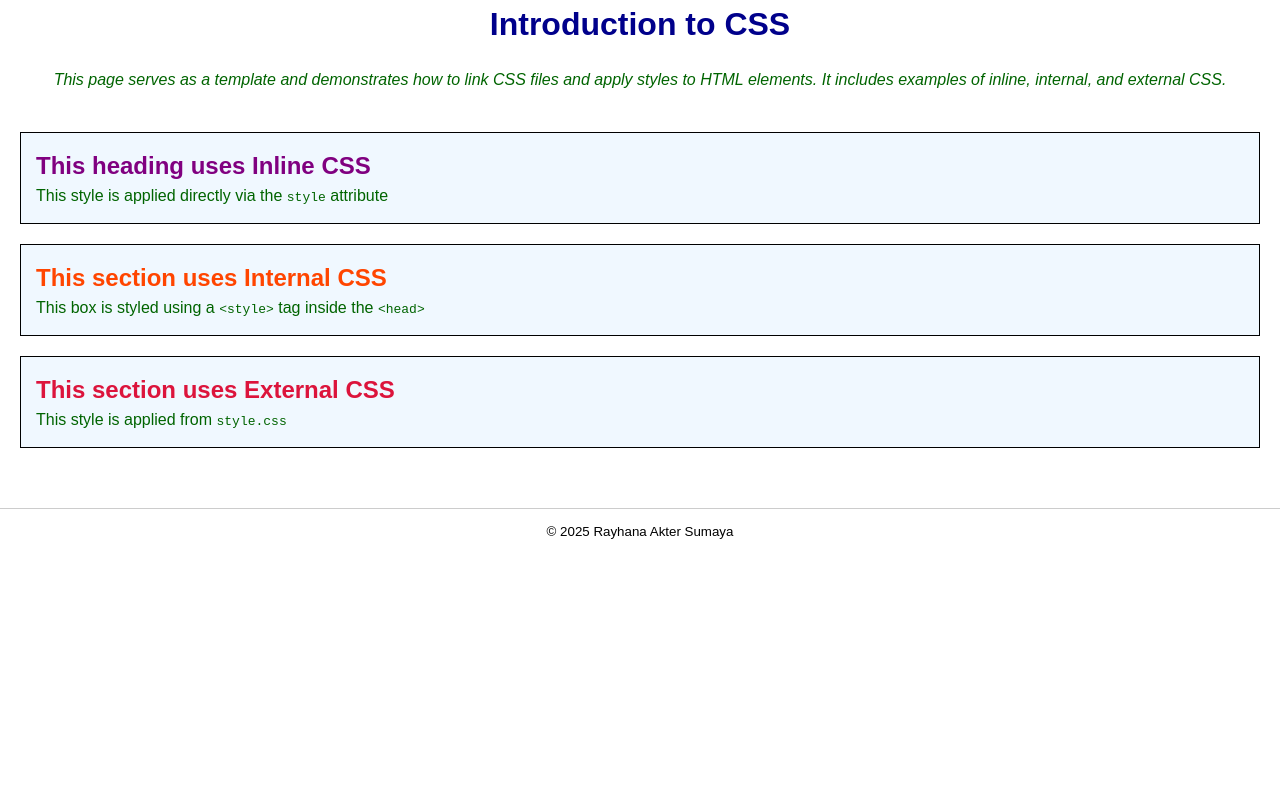
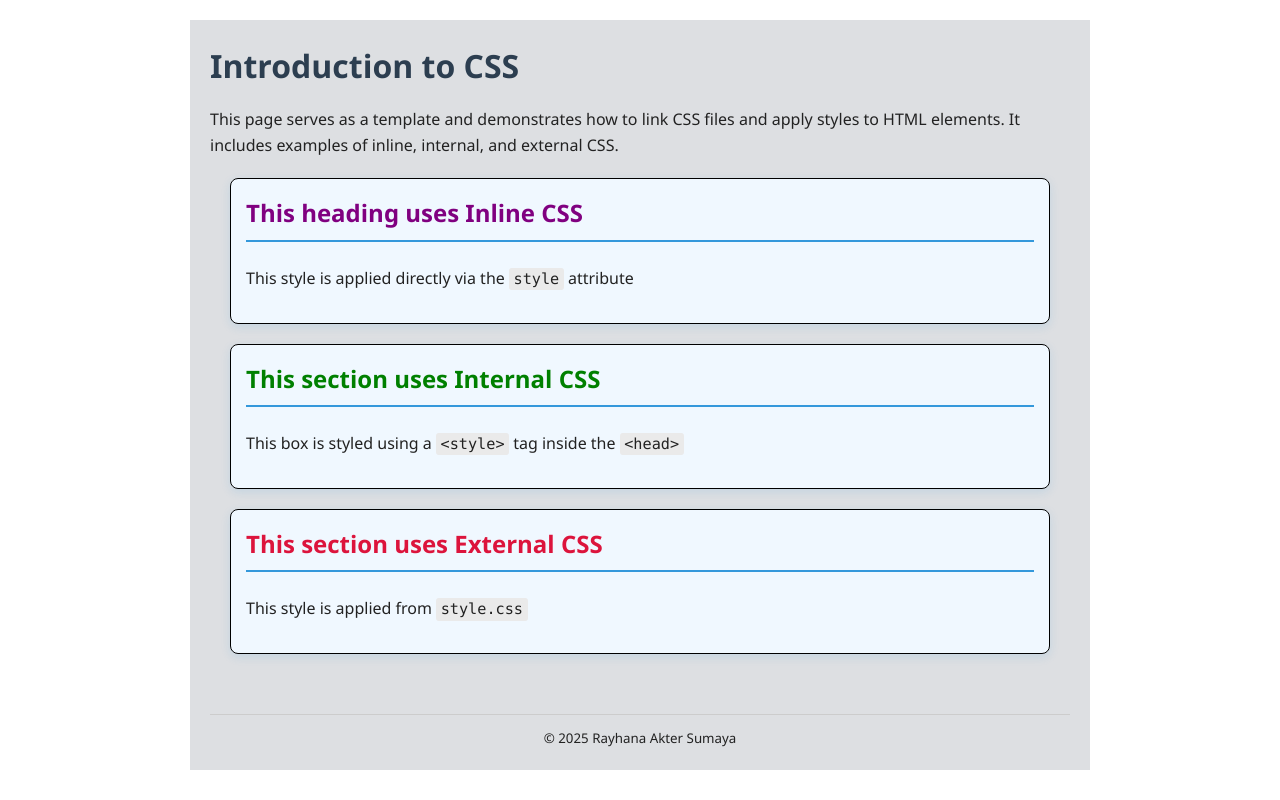
Before and after one commit to RayhanaAkterDev/frontend-core-foundations, a plain HTML site: page 02-css/01-intro-to-css/index.html in a window 1280 px wide. Drawn offline with Linux system fonts and the light colour scheme; files that its build step writes are made by us from their sources.

Commit message:
fix(css/intro-to-css): clean up topic-specific CSS by removing global styles
- Removed redundant body, header, and paragraph styles from style.css
- Retained only styles unique to the intro-to-css topic
- Ensured reset.css and base.css handle global typography and layout
- Improved code clarity and adherence to project structure

```diff
--- a/02-css/01-intro-to-css/index.html
+++ b/02-css/01-intro-to-css/index.html
@@ -15,7 +15,7 @@
 <html lang="en">
     <head>
         <meta charset="UTF-8" />
-        <meta name="viewport" content="width=device-width, initial-scale=1.0" />
+        <meta name="viewport" content="width=device-width, initial-scale=1" />
         <meta
             name="description"
             content="Template page demonstrating introduction to CSS concepts, including linking CSS files and basic styling techniques."
@@ -24,8 +24,13 @@
         <meta name="author" content="Rayhana Akter Sumaya" />
         <title>Introduction to CSS</title>
 
-        <!-- CSS links -->
-        <link rel="stylesheet" href="/reset.css" />
+        <!-- Reset CSS: Normalize browser defaults -->
+        <link rel="stylesheet" href="../../styles/reset.css" />
+
+        <!-- Base CSS: Common layout, typography, and container styles -->
+        <link rel="stylesheet" href="../../styles/base.css" />
+
+        <!-- Topic-specific CSS: Styles unique to this page/topic -->
         <link rel="stylesheet" href="style.css" />
 
         <!-- Internal CSS Example -->
@@ -37,7 +42,7 @@
                 background-color: #f0f8ff;
             }
             .internal-css-demo h2 {
-                color: orangered;
+                color: green;
             }
         </style>
     </head>
--- a/02-css/01-intro-to-css/style.css
+++ b/02-css/01-intro-to-css/style.css
@@ -1,27 +1,8 @@
-/* style.css - External CSS Example */
-body {
-    font-family: Arial, sans-serif;
-}
+/*
+    style.css - External CSS Example for Introduction to CSS
+*/
 
-p {
-    color: darkgreen;
-}
-
-header {
-    text-align: center;
-}
-
-header > h1 {
-    color: darkblue;
-}
-
-/* Style introduction paragraph */
-header .intro {
-    padding: 20px;
-    font-style: italic;
-    text-align: center;
-}
-
+/* External CSS Example section */
 .external-css-demo {
     margin: 20px;
     padding: 15px;
@@ -33,6 +14,7 @@ header .intro {
     color: crimson;
 }
 
+/* Footer styles */
 footer {
     margin-top: 60px;
     padding-top: 10px;
```
